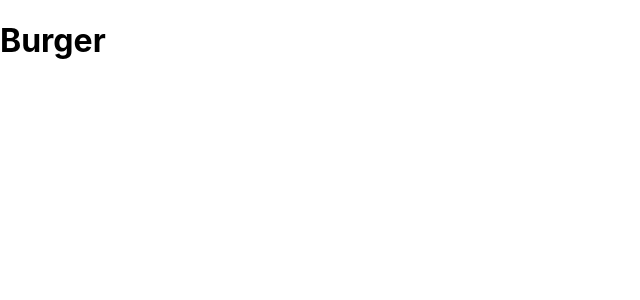
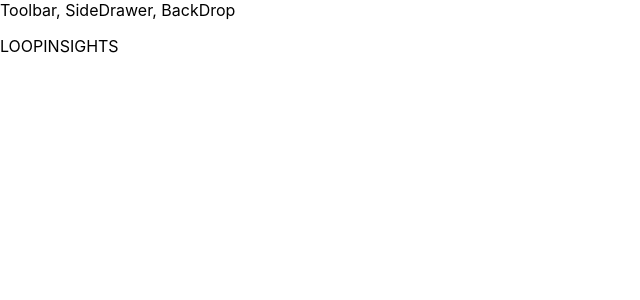
Before and after one commit to birdflyinhigh/burger, a React app: page / in a window 1280 px wide. Shown: the top 300 px of the page, without its empty margins (0-640 px from the left). Built offline with nearby package versions, Linux system fonts and the light colour scheme; a web font is replaced by a local one.

Commit message:
create a layout component

```diff
--- a/src/App.js
+++ b/src/App.js
@@ -1,12 +1,14 @@
-import React, { Component } from 'react';
-
+import React, {Component} from 'react';
+import Layout from './components/Layout/Layout';
 
 
 class App extends Component {
     render() {
         return (
             <div>
-        <h1>Burger</h1>
+                <Layout>
+                    <p>LOOPINSIGHTS</p>
+                </Layout>
             </div>
         );
     }
--- /dev/null
+++ b/src/components/Layout/Layout.js
@@ -0,0 +1,14 @@
+import React from 'react';
+import Aux from '../../hoc/axu';
+
+const Layout = (props) => (
+    <Aux>
+        <div>Toolbar, SideDrawer, BackDrop</div>
+        <main>
+            {props.children}
+        </main>
+    </Aux>
+
+);
+
+export default Layout;
--- /dev/null
+++ b/src/hoc/axu.js
@@ -0,0 +1,3 @@
+const Aux = (props) => props.children;
+
+export default Aux;
```
Lines whose indentation alone changed are shown as unchanged.
